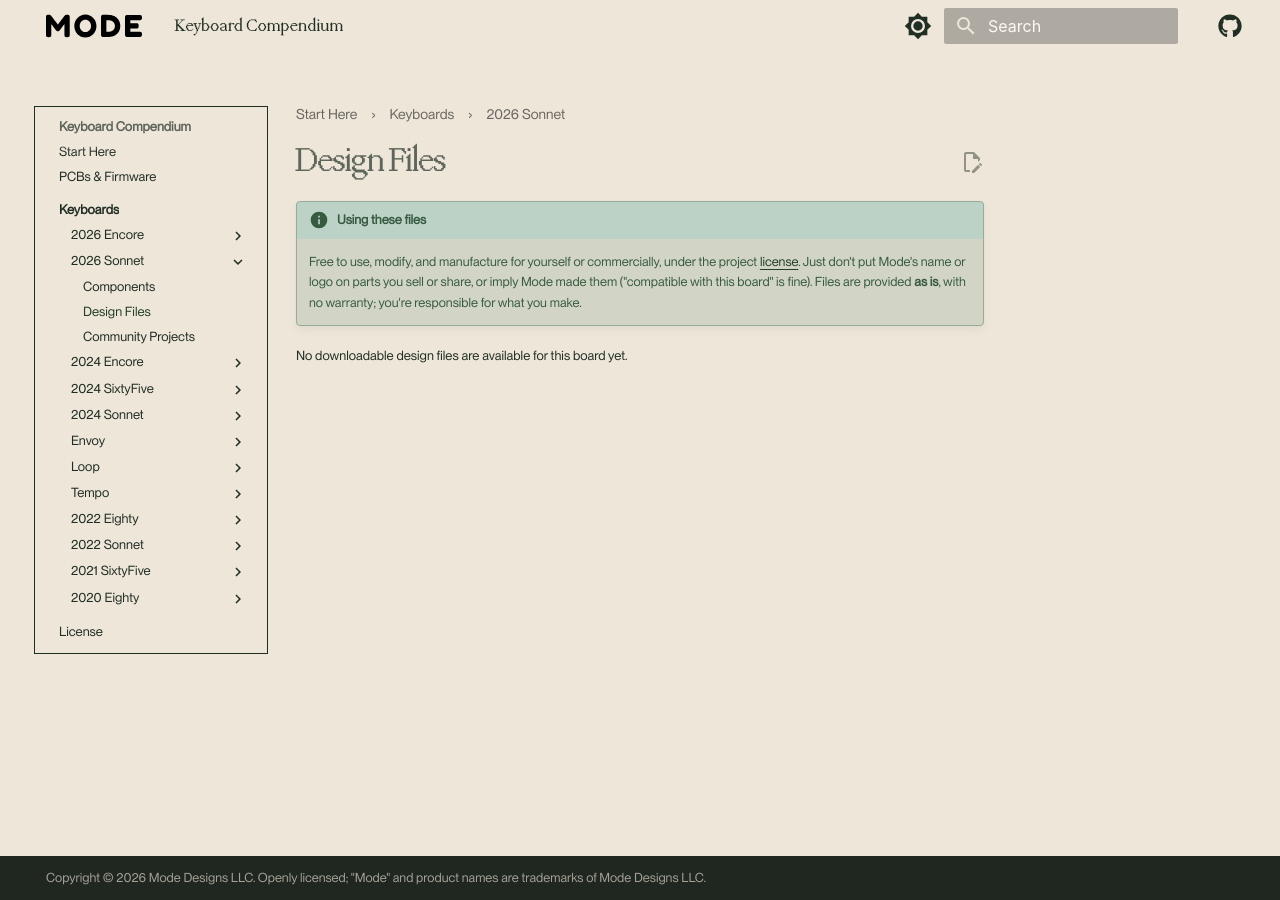
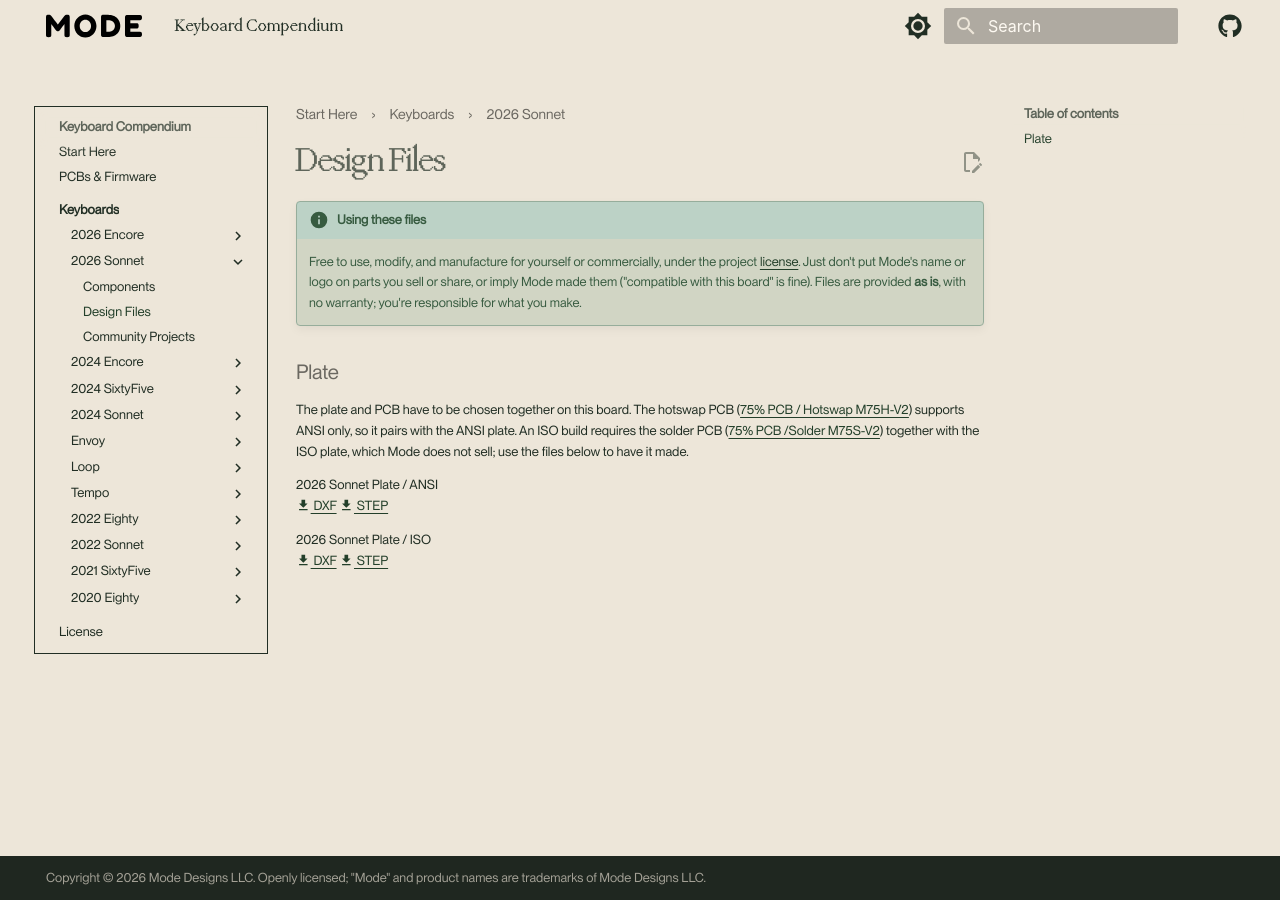
Before and after one commit to Mode-Designs/keyboard-compendium, an MkDocs documentation site: the page built from docs/keyboards/sonnet-2026/design-files.md, in a window 1280 px wide. Built offline with MkDocs 1.6.1 and Material for MkDocs 9.7.7, drawn with Linux system fonts in a browser that asks for light colours; comment, search, counter and statistics services are not loaded.

Commit message:
Add the 2026 plates to the 2026 Sonnet pages, explain ISO pairing
The 2026 plate files were featured on the 2022/2024 Sonnet pages but
missing from the 2026 board itself. Add a Plate section to the 2026
components and design-files pages, note that an ISO build requires the
solder PCB (the hotswap PCB is ANSI only), and add the 2026 Sonnet chip
to both plate part pages.

```diff
--- a/docs/keyboards/sonnet-2026/design-files.md
+++ b/docs/keyboards/sonnet-2026/design-files.md
@@ -6,4 +6,12 @@ title: "2026 Sonnet Design Files"
 
     Free to use, modify, and manufacture for yourself or commercially, under the project [license](../../license.md). Just don't put Mode's name or logo on parts you sell or share, or imply Mode made them ("compatible with this board" is fine). Files are provided **as is**, with no warranty; you're responsible for what you make.
 
-No downloadable design files are available for this board yet.
+## Plate
+
+The plate and PCB have to be chosen together on this board. The hotswap PCB ([75% PCB / Hotswap M75H-V2](../../parts/pcb-m75h-v2.md)) supports ANSI only, so it pairs with the ANSI plate. An ISO build requires the solder PCB ([75% PCB /Solder M75S-V2](../../parts/pcb-m75s-v2.md)) together with the ISO plate, which Mode does not sell; use the files below to have it made.
+
+2026 Sonnet Plate / ANSI
+[:material-download: DXF](../../files/sonnet-2026-plate-ansi.dxf){ download="sonnet-2026-plate-ansi.dxf" } [:material-download: STEP](../../files/sonnet-2026-plate-ansi.step){ download="sonnet-2026-plate-ansi.step" }
+
+2026 Sonnet Plate / ISO
+[:material-download: DXF](../../files/sonnet-2026-plate-iso.dxf){ download="sonnet-2026-plate-iso.dxf" } [:material-download: STEP](../../files/sonnet-2026-plate-iso.step){ download="sonnet-2026-plate-iso.step" }
```
Also changed, not shown: docs/keyboards/sonnet-2026/components.md (+7 -0 lines), docs/parts/sonnet-2026-plate-ansi.md (+1 -1 lines), docs/parts/sonnet-2026-plate-iso.md (+1 -1 lines).
